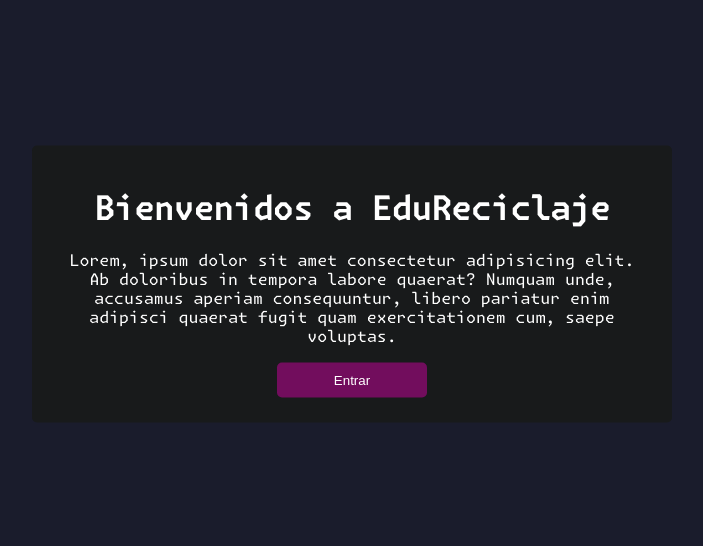
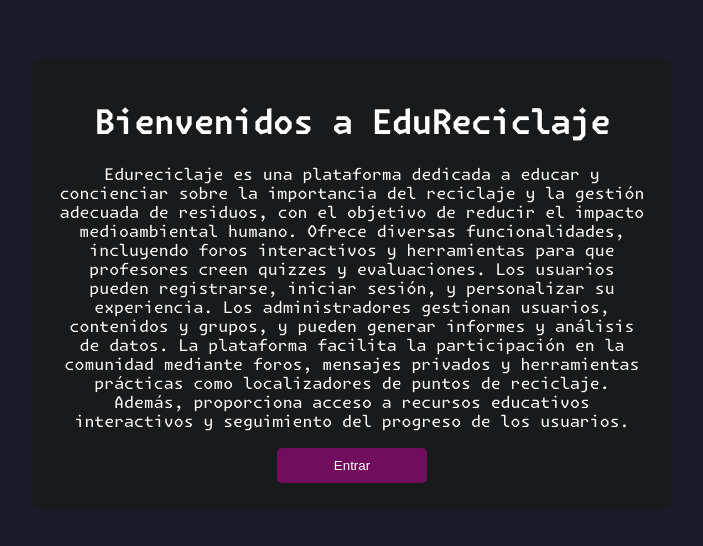
Before and after one commit to KSantiagoRomeroO10/EduReciclaje, a React (Create React App) app in the folder frontend/: page / in a window 1280 px wide. Shown: the part 116-662 px from the top of the page, without its empty margins (288-991 px from the left). Built offline with nearby package versions, Linux system fonts and the light colour scheme.

Commit message:
Agregando una descripción al landing

```diff
--- a/frontend/src/Components/Common/Landing/Landing.jsx
+++ b/frontend/src/Components/Common/Landing/Landing.jsx
@@ -8,7 +8,7 @@ const Landing = () => {
     <div className={styles.container}>
       <h1>Bienvenidos a EduReciclaje</h1>
       <p>
-        Lorem, ipsum dolor sit amet consectetur adipisicing elit. Ab doloribus in tempora labore quaerat? Numquam unde, accusamus aperiam consequuntur, libero pariatur enim adipisci quaerat fugit quam exercitationem cum, saepe voluptas.
+        Edureciclaje es una plataforma dedicada a educar y concienciar sobre la importancia del reciclaje y la gestión adecuada de residuos, con el objetivo de reducir el impacto medioambiental humano. Ofrece diversas funcionalidades, incluyendo foros interactivos y herramientas para que profesores creen quizzes y evaluaciones. Los usuarios pueden registrarse, iniciar sesión, y personalizar su experiencia. Los administradores gestionan usuarios, contenidos y grupos, y pueden generar informes y análisis de datos. La plataforma facilita la participación en la comunidad mediante foros, mensajes privados y herramientas prácticas como localizadores de puntos de reciclaje. Además, proporciona acceso a recursos educativos interactivos y seguimiento del progreso de los usuarios.
       </p>
       <Button NombreButton={'Entrar'} Route={'Home'}/>
     </div>
```
